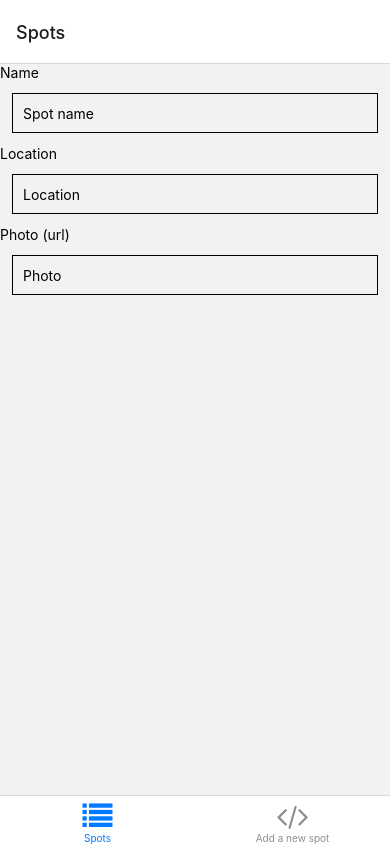
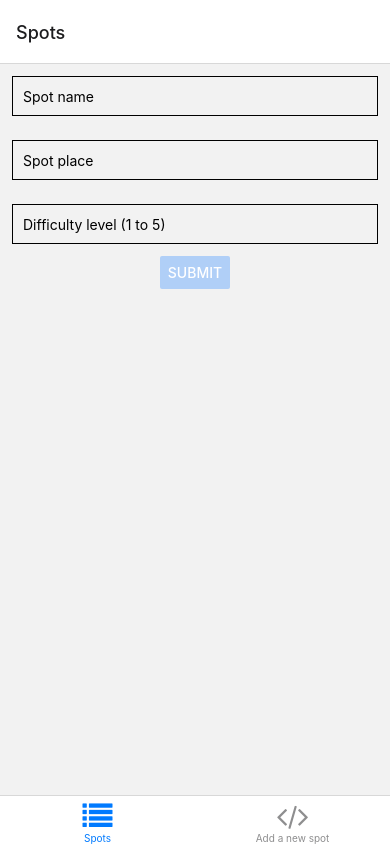
Before and after one commit to adatechschool/projet-collectif---mobile-front-alohawaves, a React Native app in the folder alohawaves/: screen /Form in a window 390 px wide. Built offline with nearby package versions, Linux system fonts and the light colour scheme; no server answers.

Commit message:
formulaire et nettoyage du code

```diff
--- a/alohawaves/App.tsx
+++ b/alohawaves/App.tsx
@@ -5,12 +5,10 @@ import { SafeAreaProvider } from 'react-native-safe-area-context';
 import { StyleSheet, Text, View, Image, ImageBackground} from "react-native";
 
 import useCachedResources from './src/hooks/useCachedResources';
-//import useColorScheme from './src/hooks/useColorScheme';
 import Navigation from './src/navigation/mainnav';
 
 export default function App() {
   const isLoadingComplete = useCachedResources();
-  //const colorScheme = useColorScheme();
 
   if (!isLoadingComplete) {
     return null;
--- a/alohawaves/src/screens/spotform.tsx
+++ b/alohawaves/src/screens/spotform.tsx
@@ -1,37 +1,36 @@
-import React from "react";
+import React, { useEffect, useState } from 'react';
 import { StatusBar } from "expo-status-bar";
-import { StyleSheet, Text, View, Image, TouchableOpacity, ImageBackground, FlatList, TextInput } from "react-native";
+import { SafeAreaView, StyleSheet, Text, View, Image, TextInput, Button, Alert} from "react-native";
 
-
-const UselessTextInput = () => {
-    //const [text, onChangeText] = React.useState("");
-    //const [number, onChangeNumber] = React.useState(null);
-
-
+export default function SpotFormScreen() {
     return (
-        <View>
-            <Text>Name</Text>
+        <SafeAreaView>
+            <StatusBar style="auto" />
             <TextInput
                 style={styles.input}
                 placeholder="Spot name"
+                keyboardType='default'
             />
-
-            <Text>Location</Text>
             <TextInput
                 style={styles.input}
-                placeholder="Location"
+                placeholder="Spot place"
+                keyboardType='default'
             />
-
-            <Text>Photo (url)</Text>
             <TextInput
                 style={styles.input}
-                placeholder="Photo"
+                placeholder="Difficulty level (1 to 5)"
+                keyboardType='numeric'
             />
-
-
-        </View>
-    );
-};
+            <View style={styles.fixToText}>
+                <Button
+                    title = "Submit"
+                    color= "#b0cff7"
+                    onPress={()=>Alert.alert('Do you want to add this new post ?')}
+                />
+            </View>
+        </SafeAreaView>
+    )
+}
 
 const styles = StyleSheet.create({
     input: {
@@ -39,7 +38,12 @@ const styles = StyleSheet.create({
         margin: 12,
         borderWidth: 0.5,
         padding: 10,
-    },
+        },
+    title: {
+        textAlign: 'center',
+        },
+    fixToText: {
+        flexDirection: 'row',
+        justifyContent: 'center',
+        }
 });
-
-export default UselessTextInput;
--- a/alohawaves/src/screens/spotslist.tsx
+++ b/alohawaves/src/screens/spotslist.tsx
@@ -5,29 +5,6 @@ import { StyleSheet, Text, View, Image, TouchableOpacity, ImageBackground, FlatL
 import key from '../../apiKey';
 import BottomTabNavigator from '../navigation/mainnav';
 
-
-/*
-const DATA = [
-  {
-    id: 'bd7acbea-c1b1-46c2-aed5-3ad53abb28ba',
-    title: "Plage d'Hossegor",
-    location: "Hossegor, France",
-    image: "https://sportihome.com/uploads/spots/59a70f35b27eb115986b6247/large/1504121018914.jpg"
-  },
-  {
-    id: '3ac68afc-c605-48d3-a4f8-fbd91aa97f63',
-    title: "Ouistreham",
-    location:"Basse-Normandie, France",
-    image: "https://sportihome.com/uploads/spots/59a70f35b27eb115986b6247/large/1504121018914.jpg"
-  },
-  {
-    id: '58694a0f-3da1-471f-bd96-145571e29d72',
-    title: "Deauville",
-    location:"Basse-Normandie, France",
-    image: "https://sportihome.com/uploads/spots/59a70f35b27eb115986b6247/large/1504121018914.jpg"
-  },
-];
-*/
 
 const Item = ({destination, address, photos, navigation, propToPass}: {destination: string; address: string; photos: string; navigation: any; propToPass:any}) => (
   <View style={styles.descriptionbox}>
@@ -54,9 +31,8 @@ const Item = ({destination, address, photos, navigation, propToPass}: {destinati
 )
 
 export default function App({navigation}:{navigation: any}) {
-    //const renderItem = ({item}: {item: any}) => (<Item title = {item.title} location = {item.location} image = {item.image}/>);
-    const [isLoading, setLoading] = useState(true);
-    const [data, setData] = useState<any[]>([]);
+  const [isLoading, setLoading] = useState(true);
+  const [data, setData] = useState<any[]>([]);
 
   const renderItem = ({item}: {item: any}) =>
     (<Item
@@ -77,7 +53,7 @@ export default function App({navigation}:{navigation: any}) {
   const SpotsListScreen = ({props}:{props:any}) => {
       const goTo = () => {
           props.navigation.push('SpotScreen');
-    const SpotsListScreen = ({props}:{props:any}) => {
+      const SpotsListScreen = ({props}:{props:any}) => {
         const goTo = () => {
             props.navigation.push('SpotScreen');
         };
```
Also changed, not shown: alohawaves/src/navigation/mainnav.tsx (+0 -25 lines), alohawaves/src/screens/spot.tsx (+0 -20 lines).
